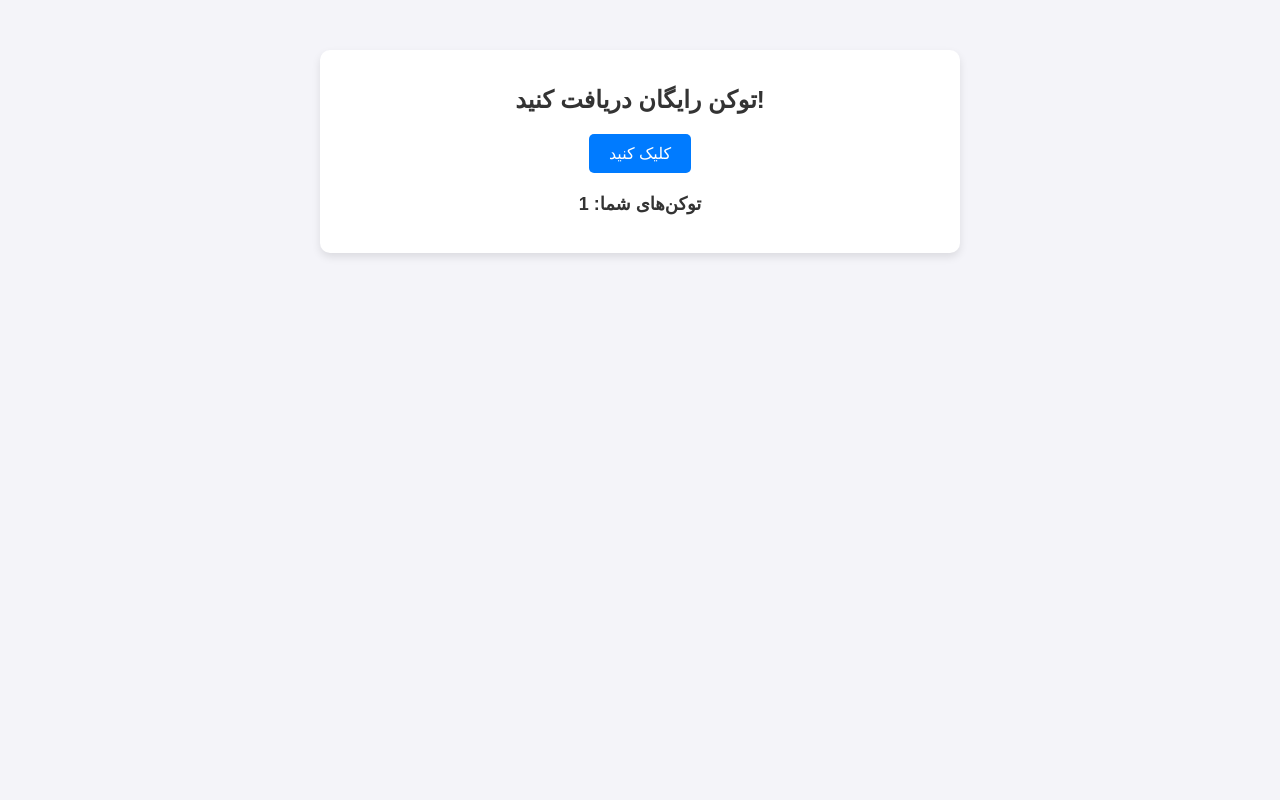
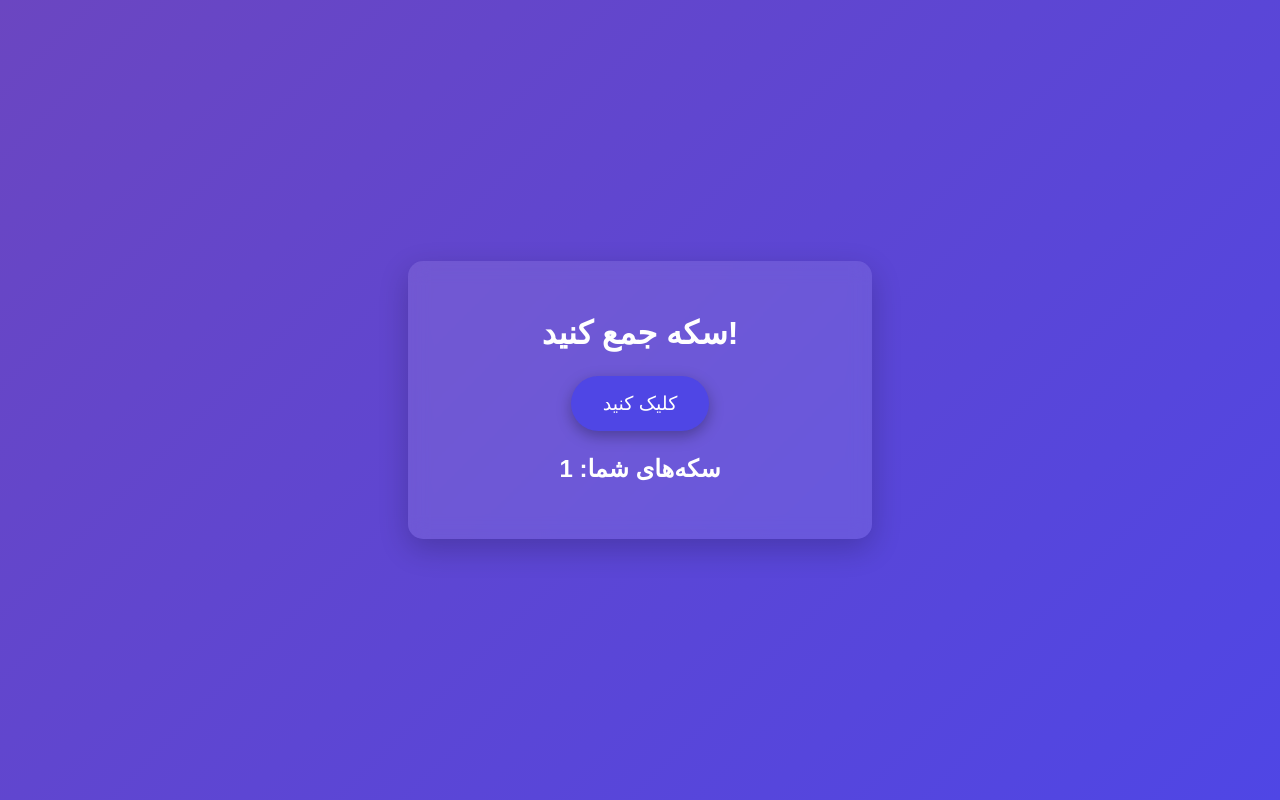
Before and after one commit to mahdiklidari190/IDRAP, a plain HTML site: page index.html in a window 1280 px wide. Both pictures are taken after a click on the button "کلیک کنید". Drawn offline with Linux system fonts and the light colour scheme.

Commit message:
Update index.html

```diff
--- a/index.html
+++ b/index.html
@@ -3,93 +3,115 @@
 <head>
     <meta charset="UTF-8">
     <meta name="viewport" content="width=device-width, initial-scale=1.0">
-    <title>دریافت توکن</title>
+    <title>جمع‌آوری سکه</title>
     <style>
         /* بخش CSS */
         body {
             font-family: Arial, sans-serif;
             text-align: center;
-            margin-top: 50px;
-            background-color: #f4f4f9;
-            color: #333;
+            margin: 0;
+            padding: 0;
+            background: linear-gradient(135deg, #6b46c1, #4f46e5);
+            color: white;
+            height: 100vh;
+            display: flex;
+            justify-content: center;
+            align-items: center;
+            overflow: hidden;
         }
 
         .container {
-            max-width: 600px;
-            margin: 0 auto;
-            padding: 20px;
-            background-color: #fff;
-            border-radius: 10px;
-            box-shadow: 0 4px 8px rgba(0, 0, 0, 0.1);
+            background: rgba(255, 255, 255, 0.1);
+            padding: 2rem;
+            border-radius: 15px;
+            box-shadow: 0 10px 30px rgba(0, 0, 0, 0.2);
+            backdrop-filter: blur(10px);
+            max-width: 400px;
+            width: 100%;
         }
 
         h1 {
-            font-size: 24px;
-            margin-bottom: 20px;
+            font-size: 2rem;
+            margin-bottom: 1.5rem;
         }
 
         button {
-            padding: 10px 20px;
-            font-size: 16px;
+            padding: 1rem 2rem;
+            font-size: 1.2rem;
+            background: #4f46e5;
+            color: white;
+            border: none;
+            border-radius: 50px;
             cursor: pointer;
-            background-color: #007bff;
-            color: #fff;
-            border: none;
-            border-radius: 5px;
-            transition: background-color 0.3s ease;
+            transition: background 0.3s ease, transform 0.2s ease;
+            box-shadow: 0 5px 15px rgba(0, 0, 0, 0.3);
         }
 
         button:hover {
-            background-color: #0056b3;
+            background: #4338ca;
         }
 
-        #token-count {
-            margin-top: 20px;
-            font-size: 18px;
+        button:active {
+            transform: scale(0.95);
+        }
+
+        #coin-count {
+            font-size: 1.5rem;
+            margin-top: 1.5rem;
             font-weight: bold;
+        }
+
+        .coin-animation {
+            position: absolute;
+            width: 40px;
+            height: 40px;
+            background: url('https://cdn-icons-png.flaticon.com/512/3523/3523887.png') no-repeat center/cover;
+            animation: float 1s ease-out;
+        }
+
+        @keyframes float {
+            0% {
+                transform: translateY(0) scale(1);
+                opacity: 1;
+            }
+            100% {
+                transform: translateY(-100px) scale(0.5);
+                opacity: 0;
+            }
         }
     </style>
 </head>
 <body>
     <div class="container">
-        <h1>توکن رایگان دریافت کنید!</h1>
-        <button id="claim-token">کلیک کنید</button>
-        <p id="token-count">توکن‌های شما: 0</p>
+        <h1>سکه جمع کنید!</h1>
+        <button id="collect-coin">کلیک کنید</button>
+        <p id="coin-count">سکه‌های شما: 0</p>
     </div>
 
     <script>
         // بخش JavaScript
-        // ذخیره‌سازی داده‌ها در localStorage
-        let user = {
-            tokens: 0,
-            lastClaim: null,
-        };
+        let coins = localStorage.getItem('coins') ? parseInt(localStorage.getItem('coins')) : 0;
 
-        // بارگذاری داده‌ها از localStorage
-        if (localStorage.getItem('user')) {
-            user = JSON.parse(localStorage.getItem('user'));
-            document.getElementById('token-count').innerText = `توکن‌های شما: ${user.tokens}`;
-        }
+        // نمایش تعداد سکه‌ها
+        document.getElementById('coin-count').innerText = `سکه‌های شما: ${coins}`;
 
-        document.getElementById('claim-token').addEventListener('click', () => {
-            const now = new Date();
-            const lastClaim = user.lastClaim ? new Date(user.lastClaim) : null;
+        // اضافه کردن سکه با کلیک روی دکمه
+        document.getElementById('collect-coin').addEventListener('click', (event) => {
+            coins += 1; // افزایش تعداد سکه‌ها
+            localStorage.setItem('coins', coins); // ذخیره‌سازی در localStorage
+            document.getElementById('coin-count').innerText = `سکه‌های شما: ${coins}`; // نمایش تعداد سکه‌ها
 
-            // بررسی محدودیت زمان (هر 24 ساعت یکبار)
-            if (lastClaim && (now - lastClaim) < 24 * 60 * 60 * 1000) {
-                alert('شما فقط یک بار در روز می‌توانید توکن دریافت کنید!');
-                return;
-            }
+            // ایجاد انیمیشن سکه
+            const coin = document.createElement('div');
+            coin.classList.add('coin-animation');
+            coin.style.left = `${event.clientX - 20}px`;
+            coin.style.top = `${event.clientY - 20}px`;
+            document.body.appendChild(coin);
 
-            // افزایش توکن‌ها
-            user.tokens += 1;
-            user.lastClaim = now.toISOString();
-
-            // ذخیره‌سازی داده‌ها در localStorage
-            localStorage.setItem('user', JSON.stringify(user));
-
-            // نمایش تعداد توکن‌ها
-            document.getElementById('token-count').innerText = `توکن‌های شما: ${user.tokens}`;
+            // حذف سکه پس از اتمام انیمیشن
+            setTimeout(() => {
+                coin.remove();
+            }, 1000);
         });
     </script>
 </body>
```
